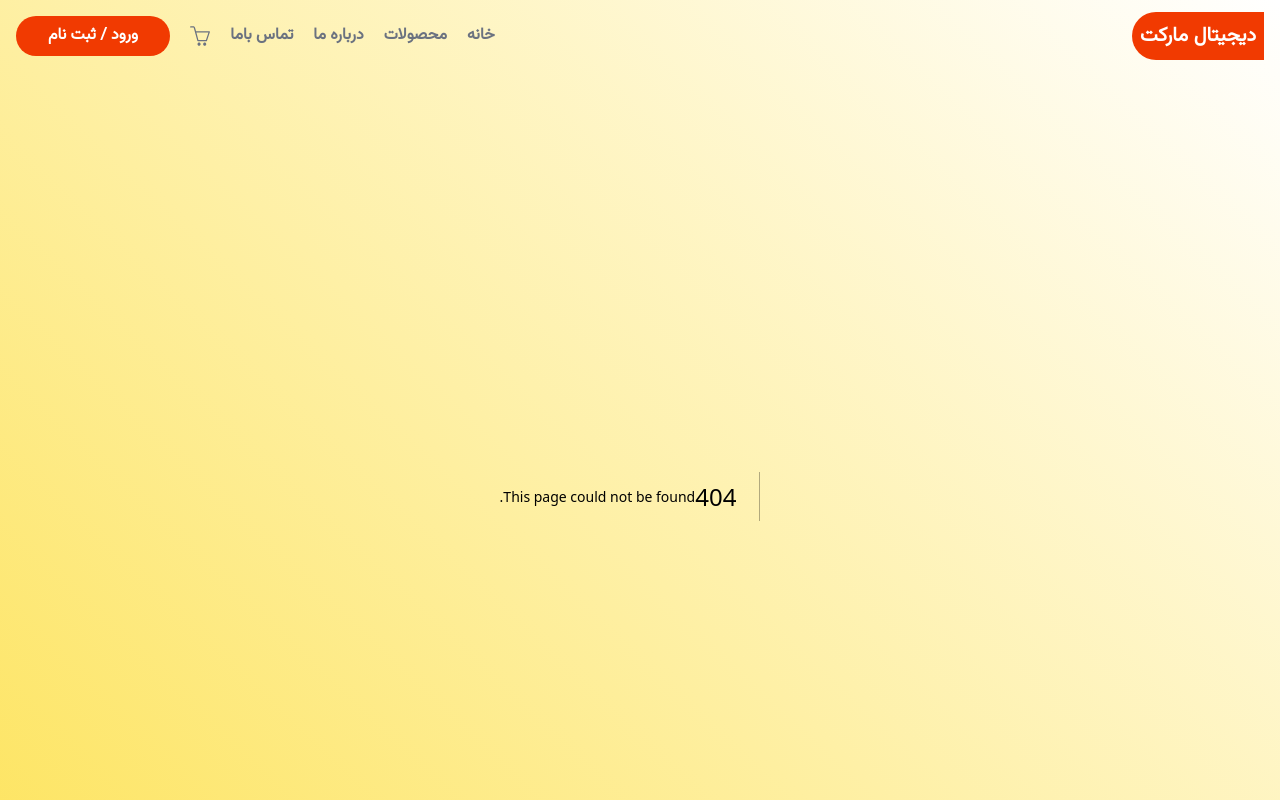
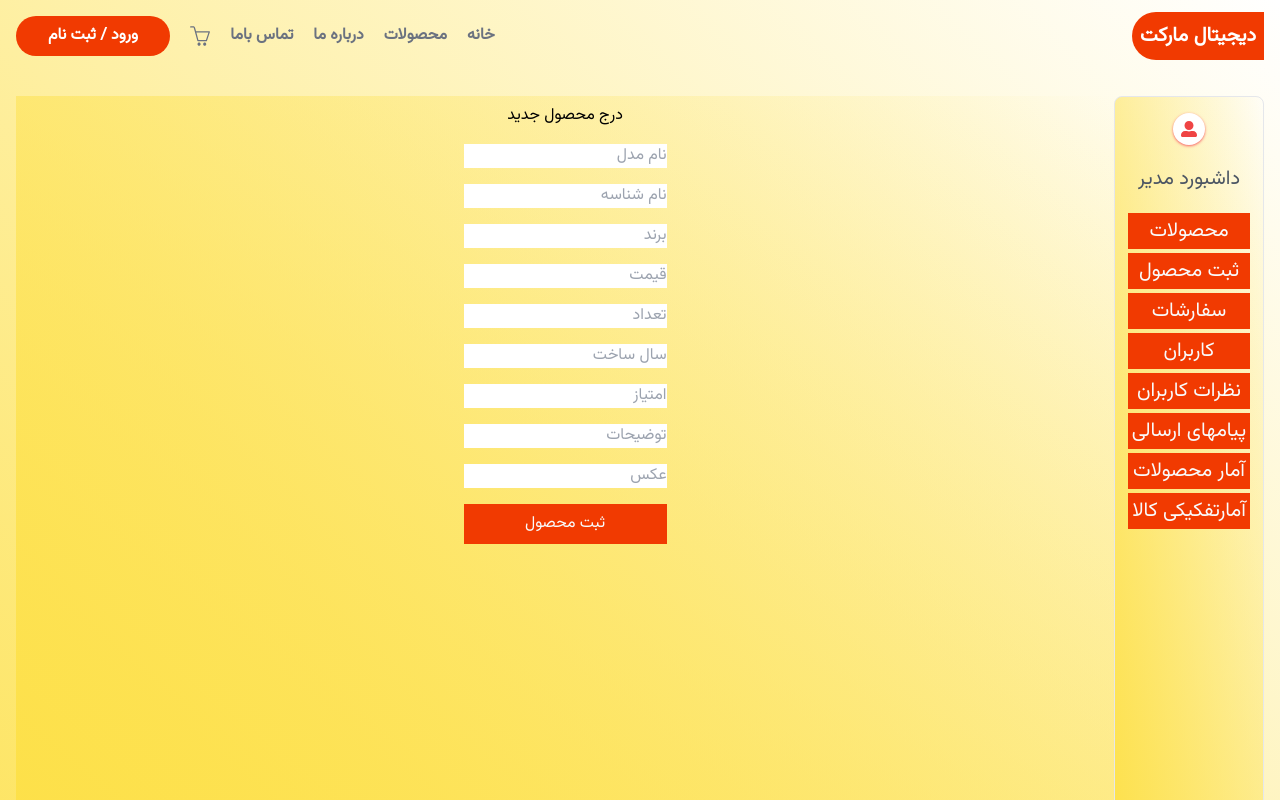
Before and after one commit to ghiyaee/next14Markrt, a Next.js app: page /dashboardAdmin/products/newProduct in a window 1280 px wide. Before the commit this address had no page. Shown: the top 800 px of the page. Built offline with nearby package versions, Linux system fonts and the light colour scheme.

Commit message:
update newProduct admin

```diff
--- /dev/null
+++ b/src/app/dashboardAdmin/products/newProduct/page.js
@@ -0,0 +1,95 @@
+'use client';
+import DashbordAdmin from '@/components/layout/DashbordAdmin';
+import { useState } from 'react';
+import { handelNewProduct } from '@/components/layout/ShowProducts';
+function NewProduct() {
+  const [name, setName] = useState();
+  const [slug, setSlug] = useState();
+  const [model, setModel] = useState();
+  const [img, setImg] = useState();
+  const [price, setPrice] = useState();
+  const [brand, setBrand] = useState();
+  const [rating, setRating] = useState();
+  const [description, setDescription] = useState();
+  const [countInStock, setCountInStock] = useState();
+  const [message,setMessage]=useState()
+  return (
+    <main className="flex gap-0 container m-auto">
+      <DashbordAdmin />
+      <div
+        className="w-screen flex flex-col gap-2 items-center
+       bg-gradient-to-tr from-yellow-300 to-transparent"
+      >
+        <h2 className="p-2">درج محصول جدید</h2>
+        <form
+          className="flex flex-col gap-4"
+          onSubmit={async (e) => {
+            e.preventDefault();
+            const {msg} = await handelNewProduct(
+              name,
+              price,
+              model,
+              brand,
+              slug,
+              rating,
+              description,
+              countInStock,
+              img
+            );
+            setMessage(msg)
+          }}
+        >
+          <input
+            className="outline-none"
+            placeholder="نام مدل"
+            onChange={(e) => setName(e.target.value)}
+          />
+          <input
+            className="outline-none"
+            placeholder="نام شناسه"
+            onChange={(e) => setSlug(e.target.value)}
+          />
+          <input
+            className="outline-none"
+            placeholder="برند"
+            onChange={(e) => setBrand(e.target.value)}
+          />
+          <input
+            className="outline-none"
+            placeholder="قیمت"
+            onChange={(e) => setPrice(e.target.value)}
+          />
+          <input
+            className="outline-none"
+            placeholder="تعداد"
+            onChange={(e) => setCountInStock(e.target.value)}
+          />
+          <input
+            className="outline-none"
+            placeholder="سال ساخت"
+            onChange={(e) => setModel(e.target.value)}
+          />
+          <input
+            className="outline-none"
+            placeholder="امتیاز"
+            onChange={(e) => setRating(e.target.value)}
+          />
+          <input
+            className="outline-none"
+            placeholder="توضیحات"
+            onChange={(e) => setDescription(e.target.value)}
+          />
+          <input
+            className="outline-none"
+            placeholder="عکس"
+            onChange={(e) => setImg(e.target.value)}
+          />
+          <button className="bg-primary text-gray-50 p-2">ثبت محصول</button>
+          <p>{message }</p>
+        </form>
+      </div>
+    </main>
+  );
+}
+
+export default NewProduct;
--- a/src/app/globals.css
+++ b/src/app/globals.css
@@ -7,10 +7,9 @@
   padding: 0;
   box-sizing: border-box;
 }
-.input{
-  width:80px;
-  height:30px;
-
+.input {
+  width: 80px;
+  height: 30px;
 }
 .rtl-tag {
   direction: rtl;
@@ -22,7 +21,8 @@
   width: 50%;
   height: auto;
 }
-.style-button{
-@apply bg-primary text-gray-50 p-1 duration-500 rounded-xl text-center
-
+.style-button {
+  @apply bg-primary text-gray-50 p-1 duration-300
+ border-blue-500  hover:p-2 hover:shadow-[0_25px_55px_-24px_rgb(0,0,0,0.7)]
+   hover:border-x-2 text-center;
 }
--- a/src/components/layout/DashbordAdmin.jsx
+++ b/src/components/layout/DashbordAdmin.jsx
@@ -15,11 +15,19 @@ function DashbordAdmin() {
             <FaUserAlt className="text-red-500" />
           </div>
           <h2 className="text-xl text-gray-600 ">داشبورد مدیر</h2>
-          <div className="flex flex-col gap-5 text-xl p-1 overflow-y-auto h-[700px]">
-            <Link href={'/dashboardAdmin/products'} className="style-button ">
+          <div className="flex flex-col gap-1  text-xl p-0 overflow-y-auto h-[700px]">
+            <Link
+              href={'/dashboardAdmin/products'}
+              className="style-button"
+            >
               محصولات
             </Link>
-            <button className="style-button  ">ثبت محصول</button>
+            <Link
+              href={'/dashboardAdmin/products/newProduct'}
+              className="style-button "
+            >
+              ثبت محصول
+            </Link>
             <button className="style-button  ">سفارشات</button>
             <button className="style-button ">کاربران</button>
             <Link href={'/dashboardAdmin/comments'} className="style-button  ">
--- a/src/components/layout/ShowProducts.jsx
+++ b/src/components/layout/ShowProducts.jsx
@@ -22,7 +22,14 @@ const handelEditProduct = async (data) => {
   try {
     const product = await Product.findOneAndUpdate(
       { _id: data.id },
-      { $set: { price: data.price, countInStock: data.countInStock ,model:data.model,name:data.name} }
+      {
+        $set: {
+          price: data.price,
+          countInStock: data.countInStock,
+          model: data.model,
+          name: data.name,
+        },
+      }
     );
     if (!product) {
       return { msg: 'تغییرات اعمال نشد' };
@@ -32,4 +39,31 @@ const handelEditProduct = async (data) => {
     console.log(error);
   }
 };
-export { handelAllProducts, handelProduct, handelEditProduct };
+const handelNewProduct = async (data) => {
+  try {
+    const product = new Product({
+      name: data.name,
+      slug: data.slug,
+      model: data.model,
+      price: data.price,
+      brand: data.brand,
+      img: data.img,
+      rating: data.rating,
+      description: data.description,
+      countInStock: data.countInStock,
+    });
+    await product.save();
+    if (product) {
+      return { msg: 'ثبت با موفقیت انجام شد' };
+    }
+    return { msg: 'مشکلی در ثبت ایجادشده بررسی کنید' };
+  } catch (error) {
+    console.log(error);
+  }
+};
+export {
+  handelAllProducts,
+  handelProduct,
+  handelEditProduct,
+  handelNewProduct,
+};
```
